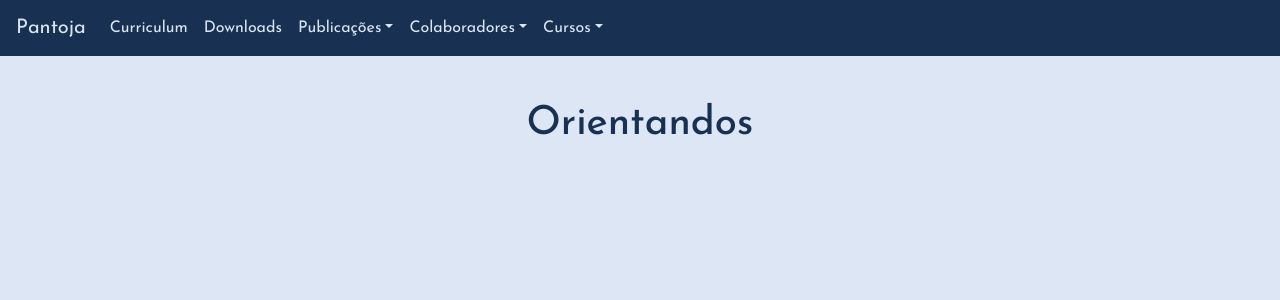
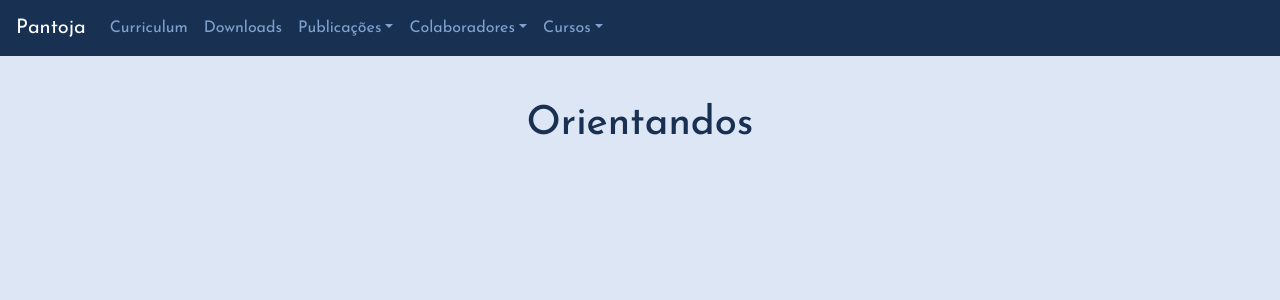
Before and after one commit to SantoroA/react-pantoja-site, a React (Create React App) app: page /alunos in a window 1280 px wide. Shown: the top 300 px of the page. Built offline with nearby package versions, Linux system fonts and the light colour scheme.

Commit message:
nav styling

```diff
--- a/src/Nav.css
+++ b/src/Nav.css
@@ -4,9 +4,15 @@
 .Nav .navbar #dropdown-menu {
   background-color: #dce6f4;
 }
-.Nav .navbar a {
-  color: #dce6f4;
+.Nav .navbar .nav-link {
+  color: #81a1ce;
+}
+.Nav .navbar .navbar-brand {
+  color: white;
 }
 .Nav .navbar #dropdown-menu a {
   color: #183153;
 }
+.Nav .navbar .Nav-active.nav-link {
+  color: white;
+}
--- a/src/Nav.js
+++ b/src/Nav.js
@@ -22,10 +22,20 @@ export default function Nav() {
         </button>
         <div className="collapse navbar-collapse" id="navbarSupportedContent">
           <div className="navbar-nav">
-            <NavLink className="nav-item nav-link" to="/">
+            <NavLink
+              activeClassName="Nav-active"
+              className="nav-item nav-link"
+              exact
+              to="/"
+            >
               Curriculum
             </NavLink>
-            <NavLink className="nav-item nav-link" to="/downloads">
+            <NavLink
+              activeClassName="Nav-active"
+              className="nav-item nav-link"
+              exact
+              to="/downloads"
+            >
               Downloads
             </NavLink>
 
```
